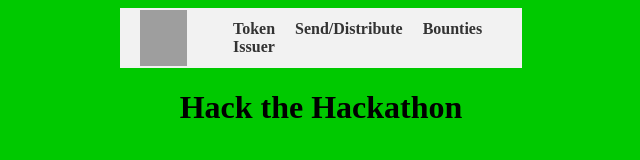
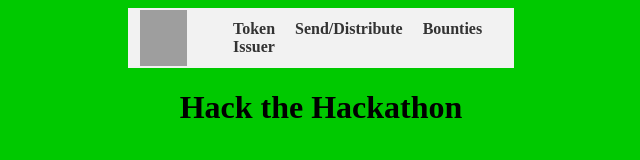
Before and after one commit to Icet0ad/H4ck-th3-H4ck4thon, a plain HTML site: page TeamTokens/index.html in a window 1280 px wide. Shown: the top 160 px of the page, without its empty margins (319-959 px from the left). Drawn offline with nearby package versions, Linux system fonts and the light colour scheme; grey boxes are pictures that could not be loaded.

Commit message:
Jun 24, 2023, 10:47 AM

```diff
--- a/TeamTokens/index.html
+++ b/TeamTokens/index.html
@@ -16,7 +16,7 @@
                 display: flex;
                 justify-content: space-between;
                 align-items: center;
-                padding: 0 20px;
+                padding: 0 12px;
             }
 
             .logo img {
```
